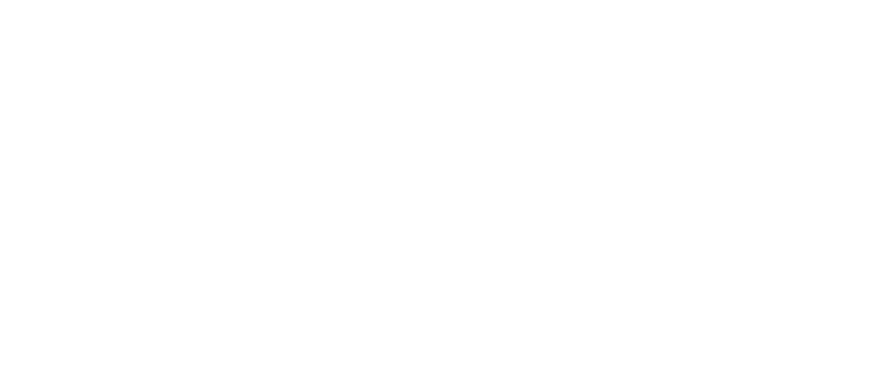
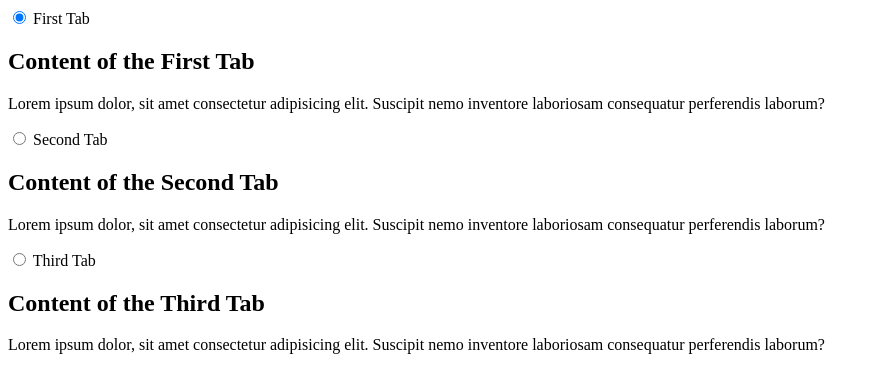
Before and after one commit to SemehAmeur/Tabs, a plain HTML site: page index.html in a window 1280 px wide. Shown: the whole page, without its empty margins (0-880 px from the left). Drawn offline with Linux system fonts and the light colour scheme.

Commit message:
index.html content and components

```diff
--- a/index.html
+++ b/index.html
@@ -7,6 +7,29 @@
     <title>Tabs</title>
 </head>
 <body>
+    <div class="tabs">
+        <!--first tab-->
+        <input type="radio" name="tabs" id="tab-one" checked="checked"/>
+        <label for="tab-one">First Tab</label>
+        <div class="tabs">
+            <h2>Content of the First Tab</h2>
+            <p>Lorem ipsum dolor, sit amet consectetur adipisicing elit. Suscipit nemo inventore laboriosam consequatur perferendis laborum?</p>
 
+        </div>
+        <!--second tab-->
+        <input type="radio" name="tabs" id="tab-two" />
+        <label for="tab-one">Second Tab</label>
+        <div class="tabs">
+            <h2>Content of the Second Tab</h2>
+            <p>Lorem ipsum dolor, sit amet consectetur adipisicing elit. Suscipit nemo inventore laboriosam consequatur perferendis laborum?</p>
+        </div>
+        <!--third tab-->
+        <input type="radio" name="tabs" id="tab-three" />
+        <label for="tab-three">Third Tab</label>
+        <div class="tabs">
+            <h2>Content of the Third Tab</h2>
+            <p>Lorem ipsum dolor, sit amet consectetur adipisicing elit. Suscipit nemo inventore laboriosam consequatur perferendis laborum?</p>
+        </div>
+    </div>
 </body>
 </html>
```
